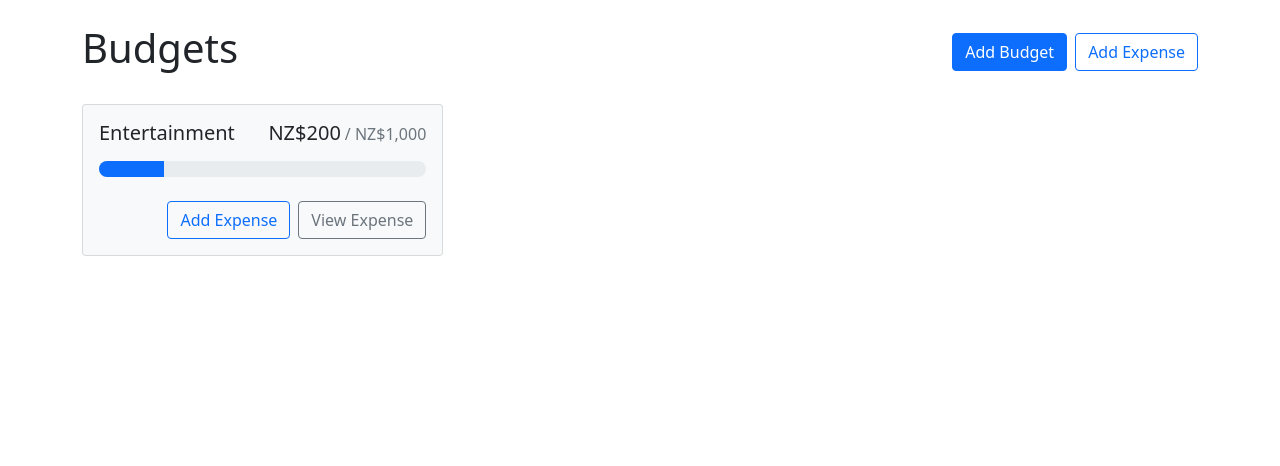
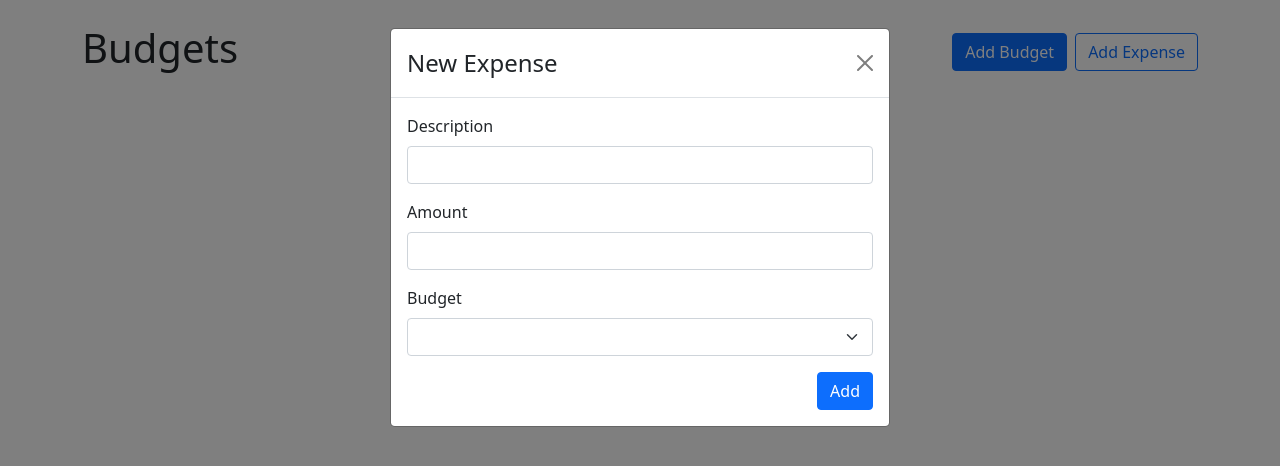
Before and after one commit to Sam-WardPickering/budget-tracker, a React (Create React App) app: page / in a window 1280 px wide. Shown: the top 466 px of the page. Built offline with nearby package versions, Linux system fonts and the light colour scheme.

Commit message:
Create add expense modal

```diff
--- a/src/App.js
+++ b/src/App.js
@@ -3,9 +3,12 @@ import { Button, Stack } from 'react-bootstrap';
 import Container from 'react-bootstrap/Container';
 import BudgetCard from './components/BudgetCard';
 import AddBudgetModal from './contexts/AddBudgetModal';
+import AddExpenseModal from './contexts/AddExpenseModal';
+import { useBudgets } from './contexts/BudgetsContext';
 
 function App() {
   const [showAddBudgetModal, setShowAddBudgetModal] = useState(false)
+  const { budgets, getBudgetExpenses } = useBudgets()
 
   return (
     <>
@@ -16,10 +19,30 @@ function App() {
         <Button variant="outline-primary">Add Expense</Button>
       </Stack>
       <div style={{ display: "grid", gridTemplateColumns: "repeat(auto-fill, minmax(300px, 1fr))", gap: "1rem", alignItems: "flex-start" }}>
-        <BudgetCard name="Entertainment" gray amount={200} max={1000}></BudgetCard>
+
+        {budgets.map(budget => {
+          const amount = getBudgetExpenses(budget.id).reduce(
+            (total, expense) => total + expense.amount, 0
+          )
+          return(
+          <BudgetCard
+          key={budget.id}
+          name={budget.name}
+          amount={amount}
+          max={budget.max}
+          />
+          )
+        })}
       </div>
     </Container>
-    <AddBudgetModal show={showAddBudgetModal} handleClose={() => setShowAddBudgetModal(false)} />
+    <AddBudgetModal
+      show={showAddBudgetModal}
+      handleClose={() => setShowAddBudgetModal(false)}
+    />
+    <AddExpenseModal
+      show={true}
+    />
+
     </>
   );
 }
--- /dev/null
+++ b/src/contexts/AddExpenseModal.js
@@ -0,0 +1,61 @@
+import { Modal, Form, Button } from "react-bootstrap"
+import { useRef } from 'react'
+import { useBudgets } from "./BudgetsContext"
+
+export default function AddExpenseModal({ show, handleClose, defaultBudgetId }) {
+  const descriptionRef = useRef()
+  const amountRef = useRef()
+  const budgetIdRef = useRef()
+  const { addExpense, budgets } = useBudgets()
+
+  function handleSubmit(e) {
+    e.preventDefault()
+    addExpense({
+        description: descriptionRef.current.value,
+        amount: parseFloat(amountRef.current.value),
+        budgetId: budgetIdRef.current.value
+    })
+    handleClose()
+  }
+
+  return (
+    <Modal show={show} onHide={handleClose}>
+        <Form onSubmit={handleSubmit}>
+            <Modal.Header closeButton>
+                <Modal.Title>New Expense</Modal.Title>
+            </Modal.Header>
+            <Modal.Body>
+                <Form.Group className="mb-3" controlId="description">
+                    <Form.Label>Description</Form.Label>
+                    <Form.Control ref={descriptionRef} type="text" required />
+                </Form.Group>
+                <Form.Group className="mb-3" controlId="amount">
+                    <Form.Label>Amount</Form.Label>
+                    <Form.Control
+                    ref={amountRef}
+                    type="number"
+                    required
+                    min={0}
+                    step={0.01}
+                    />
+                </Form.Group>
+                <Form.Group className="mb-3" controlId="budgetId">
+                    <Form.Label>Budget</Form.Label>
+                    <Form.Select
+                    defaultValue={defaultBudgetId}
+                    ref={budgetIdRef}>
+                        {budgets.map(budget => (
+                            <option key={budget.id} value={budget.id}>
+                                {budget.name}
+                            </option>
+                        ))}
+                    </Form.Select>
+                </Form.Group>
+                <div className="d-flex justify-content-end">
+                    <Button variant="primary" type="submit">Add</Button>
+                </div>
+            </Modal.Body>
+        </Form>
+    </Modal>
+  )
+}
```
Also changed, not shown: src/contexts/BudgetsContext.js (+0 -11 lines).
